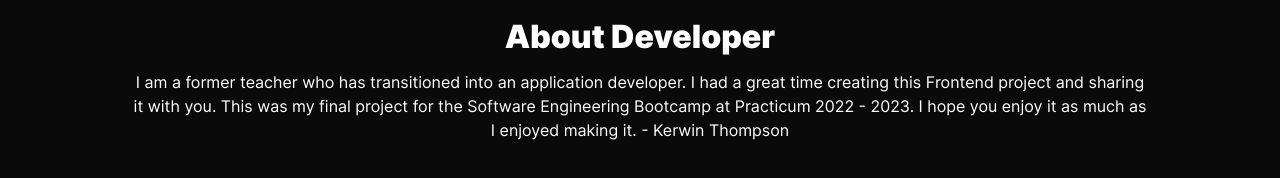
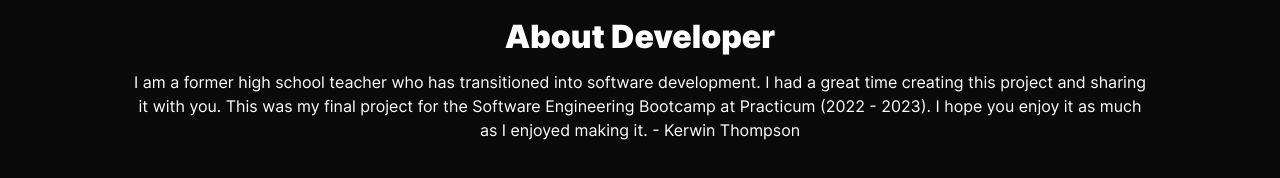
Before and after one commit to Kerwindows/netflix-clone, a React (Create React App) app: page /about in a window 1280 px wide. Shown: the part 219-397 px from the top of the page. Built offline with nearby package versions, Linux system fonts and the light colour scheme; grey boxes are pictures that could not be loaded.

Commit message:
Edited Readme file

```diff
--- a/src/components/Views/About.js
+++ b/src/components/Views/About.js
@@ -75,11 +75,11 @@ function About() {
             <div className="about__developer">
               <h1 className="about__developer-name">About Developer</h1>
               <p>
-                I am a former teacher who has transitioned into an application
-                developer. I had a great time creating this Frontend project and
-                sharing it with you. This was my final project for the Software
-                Engineering Bootcamp at Practicum 2022 - 2023. I hope you enjoy
-                it as much as I enjoyed making it. - Kerwin Thompson
+                I am a former high school teacher who has transitioned into
+                software development. I had a great time creating this project
+                and sharing it with you. This was my final project for the
+                Software Engineering Bootcamp at Practicum (2022 - 2023). I hope
+                you enjoy it as much as I enjoyed making it. - Kerwin Thompson
               </p>
             </div>
             <div className="about__info">
```
Also changed, not shown: 1 other file (tests, documents, lock files or other folders).
